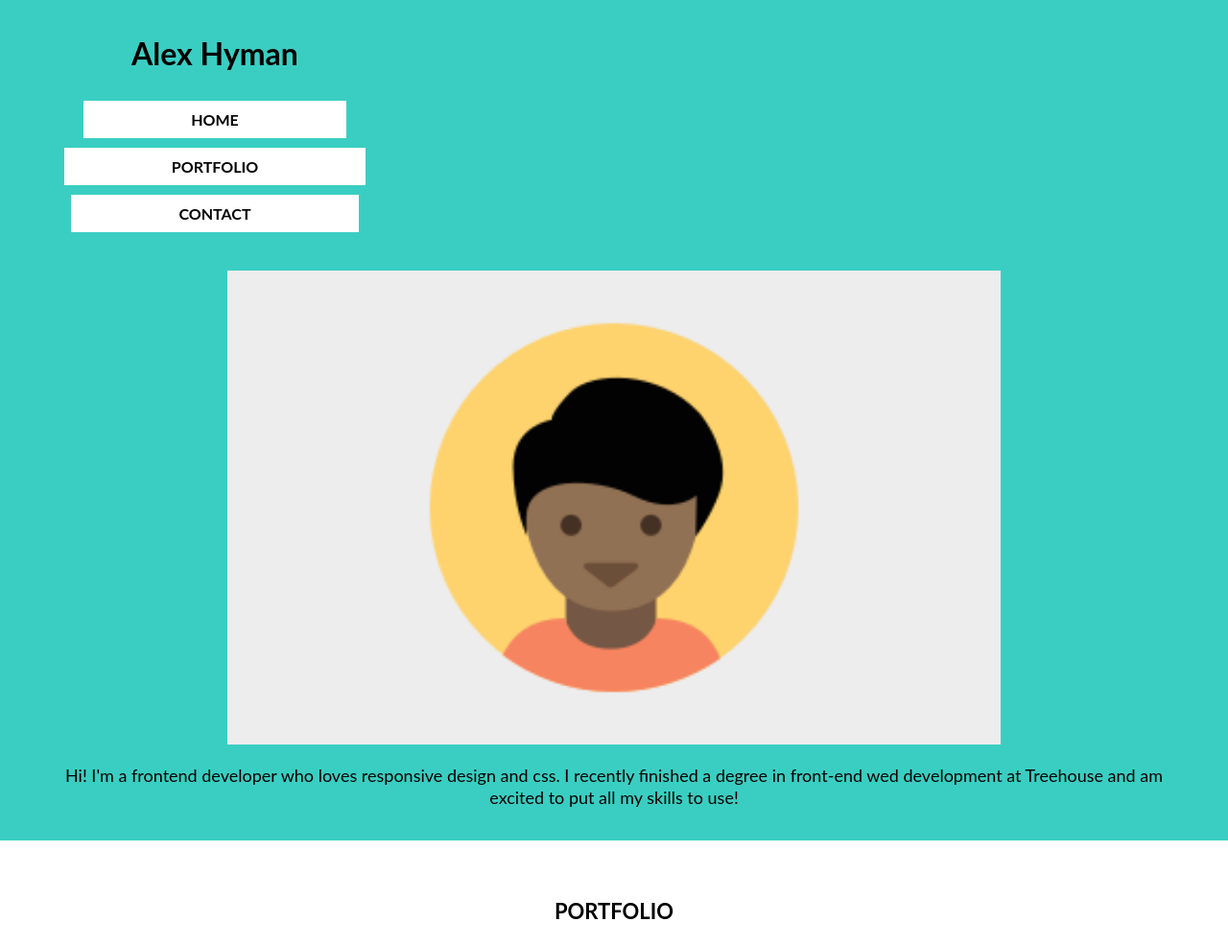
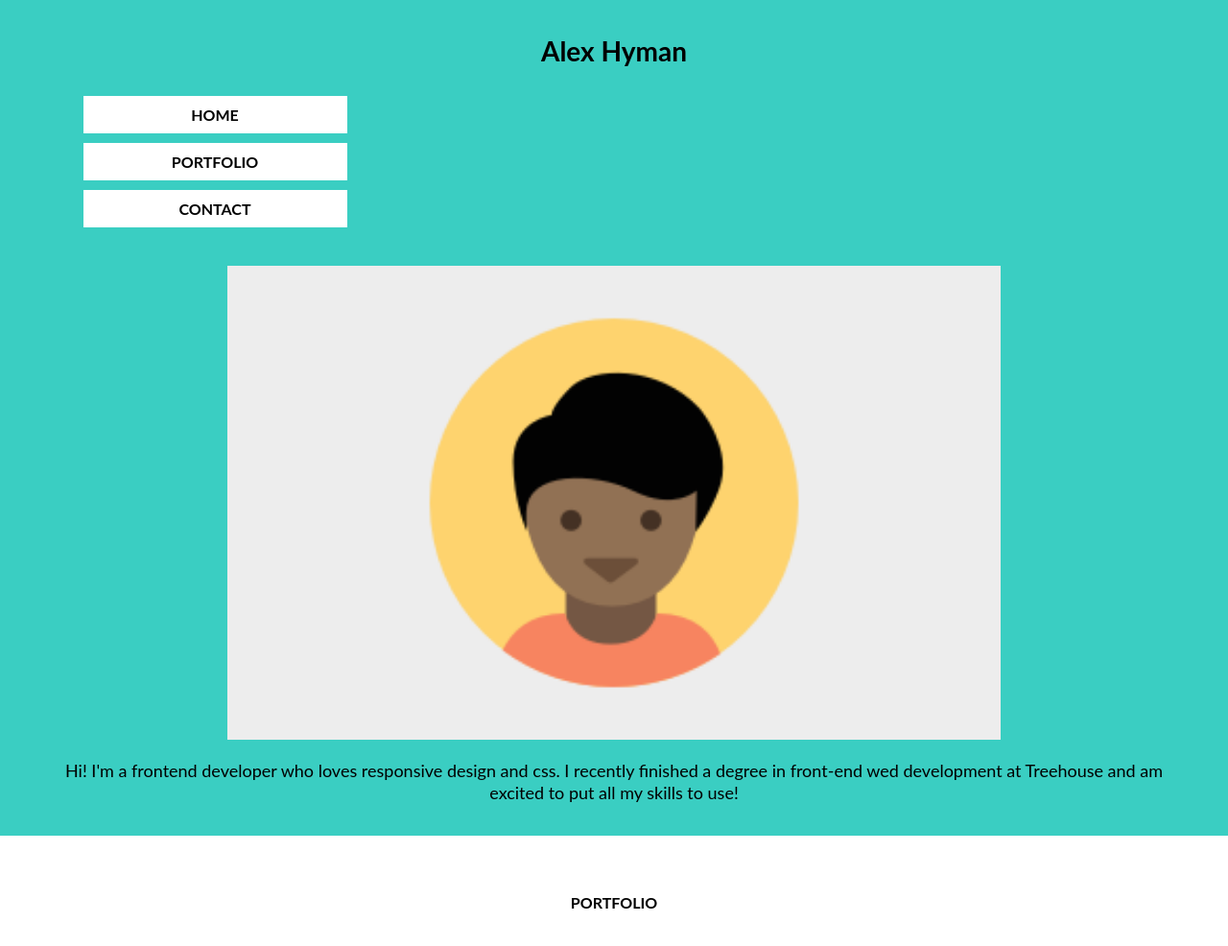
Before and after one commit to alex-hyman37/techdegree-project-2, a plain HTML site: page index.html in a window 1280 px wide. Shown: the top 986 px of the page at 96% size. Drawn offline with Linux system fonts and the light colour scheme.

Commit message:
new changes

```diff
--- a/css/style.css
+++ b/css/style.css
@@ -4,10 +4,9 @@
 
 body {
   margin: 0;
-  font-family: 'Lato', sans-serif;
+  font-family: "Lato", sans-serif;
   text-align: center;
 }
-
 
 /* Link styles */
 ul {
@@ -37,6 +36,7 @@ hr {
 .name {
   padding: 20px;
   margin: 0;
+  font-size: 28px;
 }
 
 li {
@@ -53,10 +53,10 @@ li {
 .nav-list li {
   background-color: white;
   color: black;
-  padding: 10px 35%;
+  padding: 10px 15%;
   margin: 10px auto;
   display: table;
-  width: 10px;
+  width: 275px;
   text-transform: uppercase;
   text-align: center;
   font-weight: bold;
@@ -93,7 +93,7 @@ header img {
   padding: 20px;
   margin: 40px;
   text-transform: uppercase;
-  font-size: 22px;
+  font-size: 16px;
 }
 
 .marketing img {
@@ -111,7 +111,6 @@ section .marketing {
 }
 
 /* footer */
-
 
 .contact {
   margin-top: 80px;
--- a/index.html
+++ b/index.html
@@ -13,8 +13,8 @@
 <body>
     <header class="main-header">
         <div class="container">
+            <h1 class="name">Alex Hyman</h1>
             <div class="main-nav">
-                <h1 class="name">Alex Hyman</h1>
                 <ul class="nav-list">
                     <li><a href="#">Home</a></li>
                     <li><a href="#">Portfolio</a></li>
```
Lines whose indentation alone changed are shown as unchanged.
